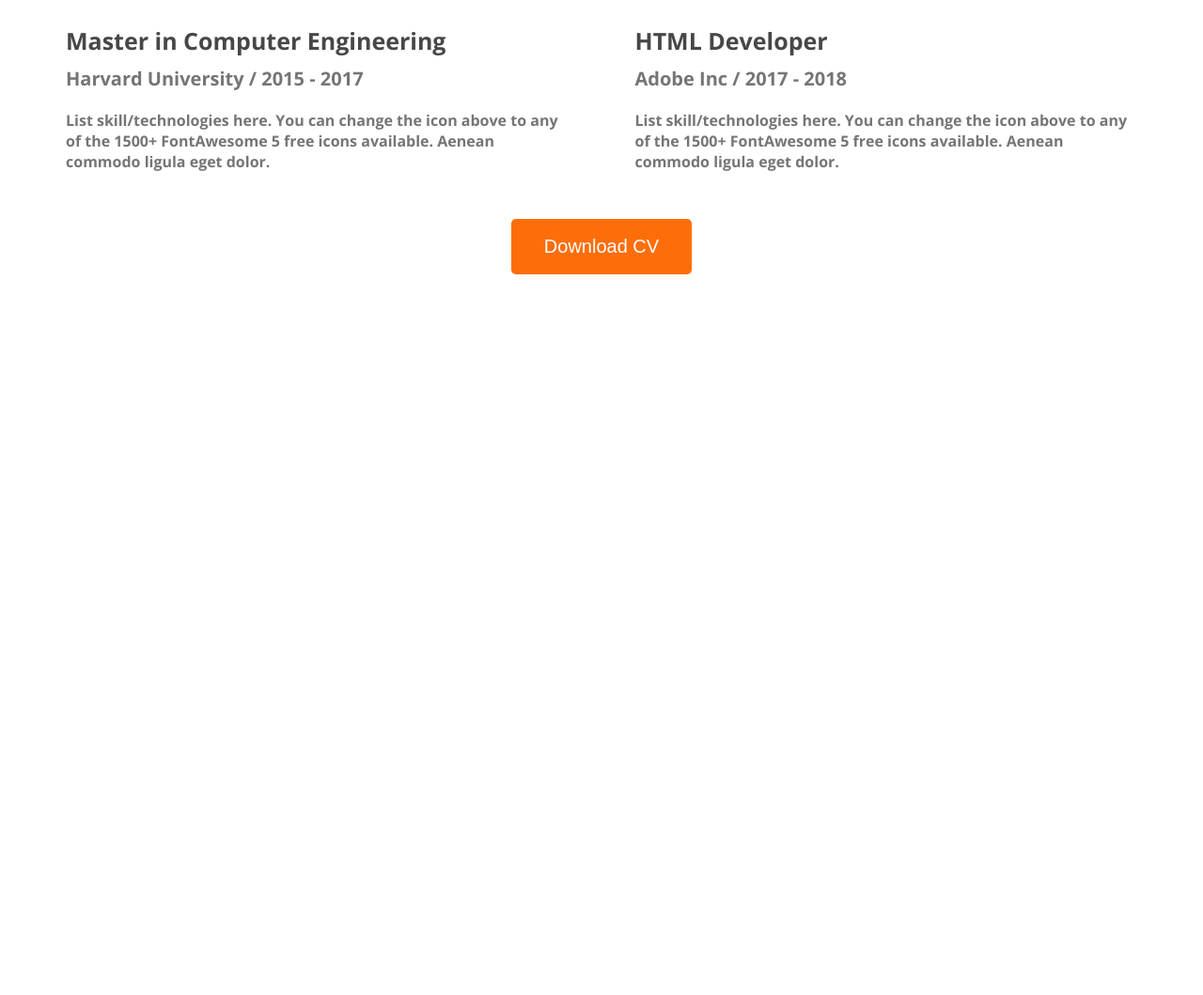
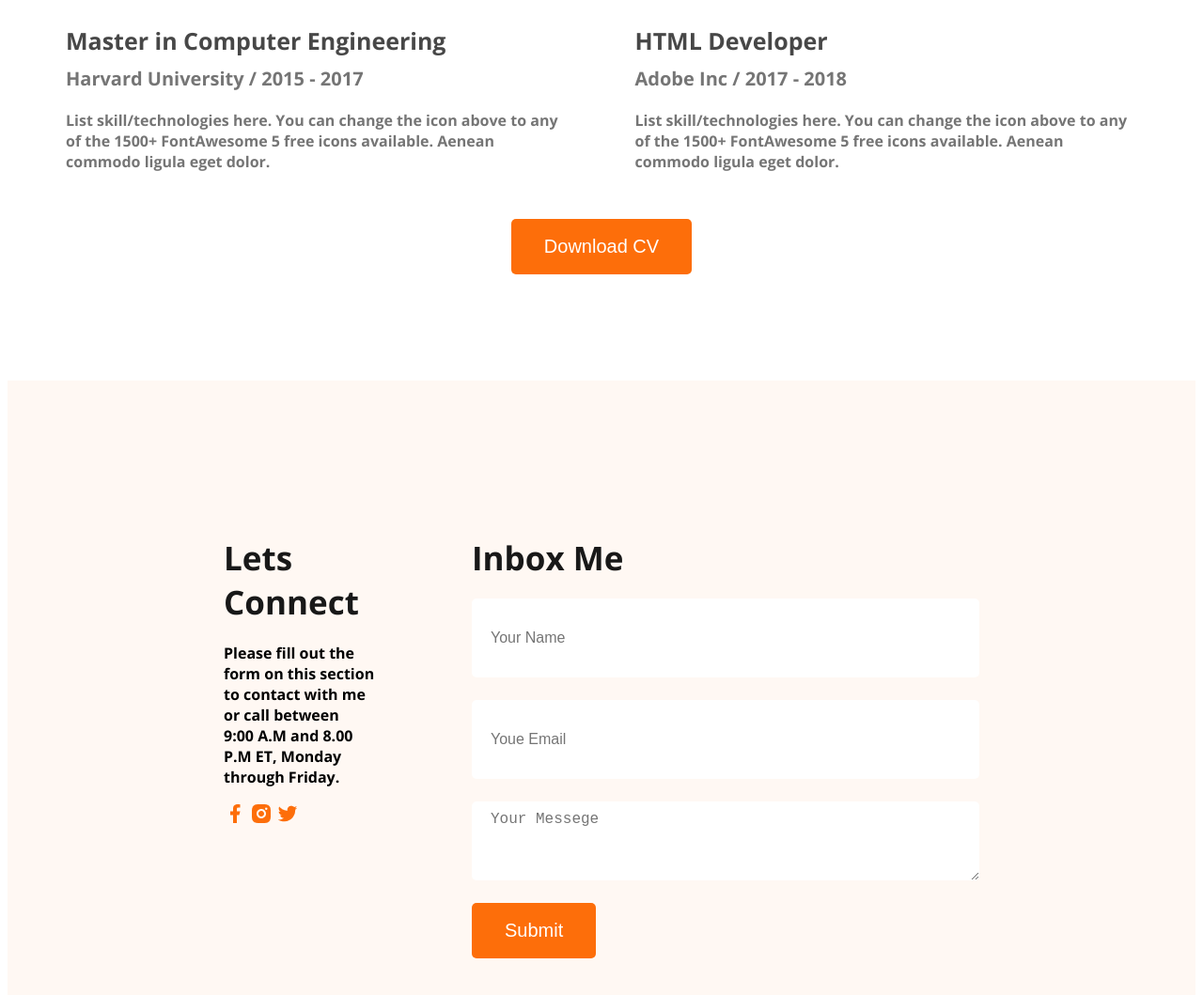
Before and after one commit to tahmid-codes-it/web-developer-portfolio, a plain HTML site: page index.html in a window 1280 px wide. Shown: the part 3140-4199 px from the top of the page at 94% size. Before the commit the page ends 3440 px from the top, so only its background shows below. Drawn offline with nearby package versions, Linux system fonts and the light colour scheme.

Commit message:
added footer section

```diff
--- a/index.html
+++ b/index.html
@@ -136,11 +136,11 @@
                 </div>
 
                 <div class="my-experience">
-                         <h4 class="main-title dark-2">My Experience</h4>
+                    <h4 class="main-title dark-2">My Experience</h4>
                     <h5 class="subtitle-one dark-2">Sr. Font End Developer</h5>
                     <h6 class="subtitle-two dark-3">Apple Inc / 2020 - Current</h6>
                     <p class="resume-description">List skill/technologies here. You can change the icon above
-to any of the 1500+ FontAwesome 5 free icons available. Aenean commodo ligula eget dolor.</p>
+                        to any of the 1500+ FontAwesome 5 free icons available. Aenean commodo ligula eget dolor.</p>
 
                     <hr>
                     <h5 class="subtitle-one dark-2">Jr. Font End Developer</h5>
@@ -164,15 +164,33 @@ to any of the 1500+ FontAwesome 5 free icons available. Aenean commodo ligula eg
             </div>
 
             <div class="summary-button">
-<button class="btn-primary">Download CV</button>
+                <button class="btn-primary">Download CV</button>
             </div>
 
         </section>
 
     </main>
 
-    <footer>
-
+    <footer class="secondary-bg">
+        <div class="footer-column">
+            <h3 class="last-section-title">Lets Connect</h3>
+            <p>Please fill out the form on this section to contact with me or call between <br>9:00 A.M and 8.00 P.M ET,
+                Monday through Friday.</p>
+                <div>
+                    <a href=""><img src="images/icons/facebook.png" alt=""></a>
+                    <a href=""><img src="images/icons/insta.png" alt=""></a>
+                    <a href=""><img src="images/icons/twitter.png" alt=""></a>
+                </div>
+        </div>
+        <div class="footer-colume">
+            <h3 class="last-section-title">Inbox Me</h3>
+            <form action="">
+                <input type="text" name="" id="" placeholder="Your Name">
+                <input type="email" name="" id="" placeholder="Youe Email">
+                <textarea name="" id="" cols="30" rows="10" placeholder="Your Messege"></textarea>
+                <input class="btn-primary" type="submit" value="Submit">
+            </form>
+        </div>
     </footer>
 </body>
 
--- a/portfolio.css
+++ b/portfolio.css
@@ -215,4 +215,37 @@ hr{
 .summary-button{
     margin-top: 50px;
     text-align: center;
+    margin-bottom: 113px;
 }
+
+/* footer styles */
+footer{
+    padding: 130px 230px;
+    display: flex;
+    gap: 100px;
+
+}
+
+.last-section-title{
+    color: #181818;
+    font-size: 35px;
+    margin-bottom: 20px;
+
+}
+
+.footer-column{
+    width: 50%;
+
+}
+
+footer input[type="text"], footer input[type="email"], footer textarea{
+height: 64px;
+font-size: 16px;
+border-radius: 5px;
+background-color: white;
+display: block;
+width: 500px;
+padding: 10px 20px;
+margin-bottom: 24px;
+border: none;
+}
```
